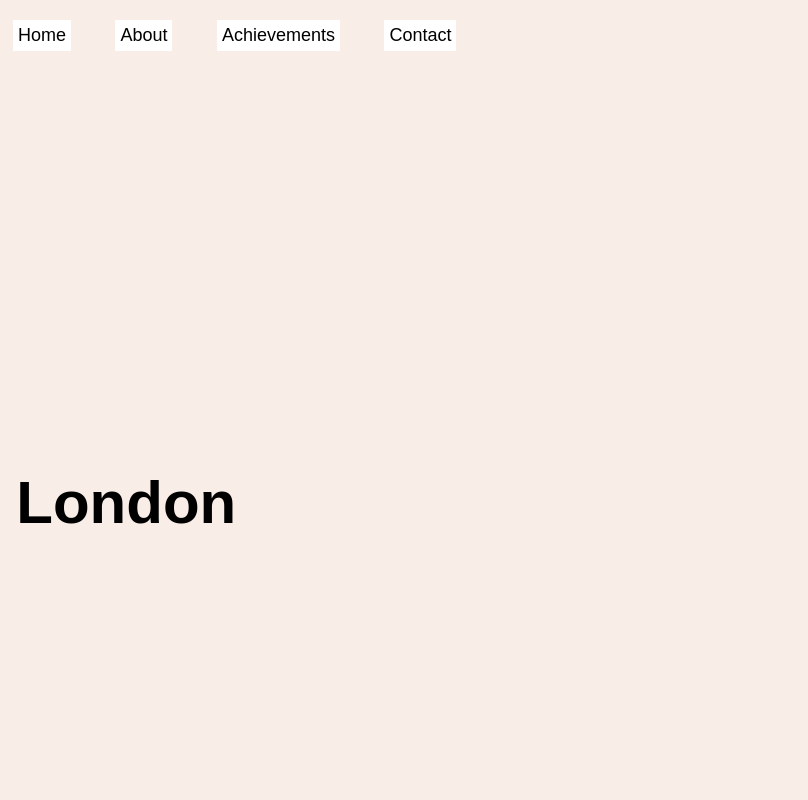
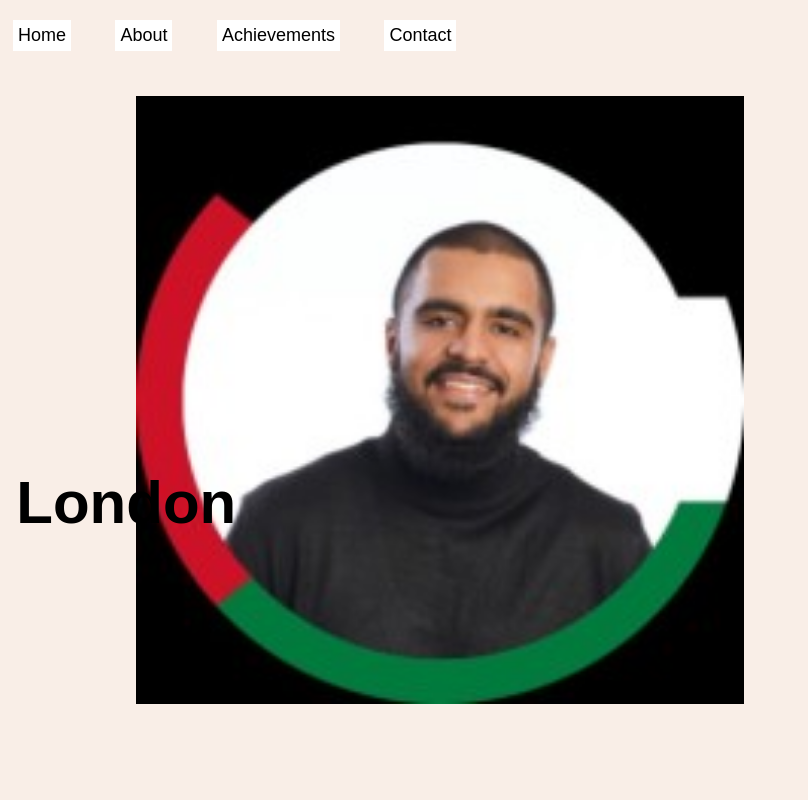
Before and after one commit to FaizP95/CV, a plain HTML site: page index.html in a window 1280 px wide. Shown: the top 800 px of the page, 472-1280 px from the left. Drawn offline with Linux system fonts and the light colour scheme.

Commit message:
Update Style.css

```diff
--- a/Style.css
+++ b/Style.css
@@ -17,7 +17,7 @@ color: rgb(0, 0, 0); /* Dark color for better contrast */
   width: 95%;
   height: 100vh;
   justify-content: space-between;
-  background-image: url(images/headshot.jpeg);
+  background-image: url(headshot.jpeg);
   background-size: 50%;
   background-position: right center;
   background-attachment: fixed;
```
